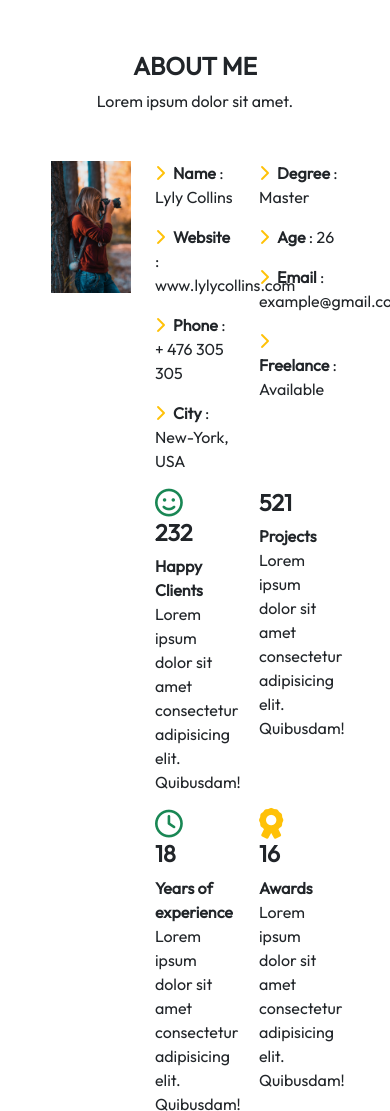
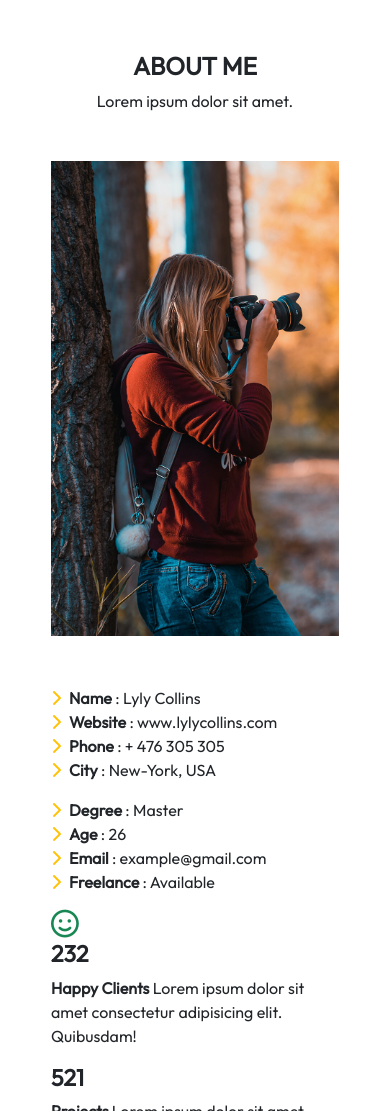
Before and after one commit to ca7vin/template-Ex3, a website: page index.html in a window 390 px wide. Shown: the part 889-2000 px from the top of the page. Drawn offline with nearby package versions, Linux system fonts and the light colour scheme.

Commit message:
Responsive alplha

```diff
--- a/index.html
+++ b/index.html
@@ -14,8 +14,8 @@
     <header>
         <!-- NAVBAR START -->
         <nav class="navbar navbar-expand-lg navbar-light bg-*">
-            <div class="container-fluid">
-                <button class="navbar-toggler" type="button" data-bs-toggle="collapse"
+            <div class="container-fluid text-center">
+                <button class="navbar-toggler mx-auto" type="button" data-bs-toggle="collapse"
                     data-bs-target="#navbarSupportedContent" aria-controls="navbarSupportedContent"
                     aria-expanded="false" aria-label="Toggle navigation">
                     <span class="navbar-toggler-icon"></span>
@@ -66,8 +66,8 @@
         <div class="container-fluid">
             <div class="row">
                 <div class="banner col-12 d-flex flex-column align-items-center justify-content-center">
-                    <h1 class="text-white">Laura Thompson</h1>
-                    <span class="text-light text-uppercase fs-6">I'm a professionnal photographer in New-York
+                    <h1 class="text-white text-center">Laura Thompson</h1>
+                    <span class="text-light text-uppercase text-center fs-6">I'm a professionnal photographer in New-York
                         City</span>
                     <i class="fas fa-chevron-down fs-2 text-light pt-5"></i>
                 </div>
@@ -76,7 +76,7 @@
         <!-- BANNER END -->
     </header>
     <section class="aboutMe py-5">
-        <div class="container-fluid d-flex flex-column justify-content-sm-between align-items-center">
+        <div class="container-fluid d-flex flex-column justify-content-between align-items-center">
             <!-- ROW 1 start -->
             <div class="row d-flex py-5">
                 <div class="col-12 d-flex flex-column align-items-center justify-content-center">
@@ -86,30 +86,30 @@
             </div>
             <!-- ROW 1 end -->
             <div class="row">
-                <div class="col-4">
-                    <img class="w-100" src="./public/img/me.jpg" alt="">
+                <div class="col-lg-4 col-12">
+                    <img class="w-100 about-pic" src="./public/img/me.jpg" alt="">
                 </div>
-                <div class="col-8 d-flex flex-column justify-content-sm-between">
+                <div class="col-lg-8 col-12 d-flex flex-column justify-content-between">
                     <div class="row">
-                        <div class="col-6">
+                        <div class="col-lg-6 col-sm-6 col-12">
                             <ul>
-                                <li class="pb-3"><i class="fas fa-chevron-right text-warning pe-2"></i><span
+                                <li class="pb-lg-3"><i class="fas fa-chevron-right text-warning pe-2"></i><span
                                         class="fw-bold">Name</span> : Lyly Collins</li>
-                                <li class="pb-3"><i class="fas fa-chevron-right text-warning pe-2"></i><span
+                                <li class="pb-lg-3"><i class="fas fa-chevron-right text-warning pe-2"></i><span
                                         class="fw-bold">Website</span> : www.lylycollins.com</li>
-                                <li class="pb-3"><i class="fas fa-chevron-right text-warning pe-2"></i><span
+                                <li class="pb-lg-3"><i class="fas fa-chevron-right text-warning pe-2"></i><span
                                         class="fw-bold">Phone</span> : + 476 305 305</li>
                                 <li><i class="fas fa-chevron-right text-warning pe-2"></i><span
                                         class="fw-bold">City</span> : New-York, USA</li>
                             </ul>
                         </div>
-                        <div class="col-6">
+                        <div class="col-lg-6 col-sm-6 col-12">
                             <ul>
-                                <li class="pb-3"><i class="fas fa-chevron-right text-warning pe-2"></i><span
+                                <li class="pb-lg-3"><i class="fas fa-chevron-right text-warning pe-2"></i><span
                                         class="fw-bold">Degree</span> : Master</li>
-                                <li class="pb-3"><i class="fas fa-chevron-right text-warning pe-2"></i><span
+                                <li class="pb-lg-3"><i class="fas fa-chevron-right text-warning pe-2"></i><span
                                         class="fw-bold">Age</span> : 26</li>
-                                <li class="pb-3"><i class="fas fa-chevron-right text-warning pe-2"></i><span
+                                <li class="pb-lg-3"><i class="fas fa-chevron-right text-warning pe-2"></i><span
                                         class="fw-bold">Email</span> : example@gmail.com</li>
                                 <li><i class="fas fa-chevron-right text-warning pe-2"></i><span
                                         class="fw-bold">Freelance</span> : Available</li>
@@ -117,12 +117,12 @@
                         </div>
                     </div>
                     <div class="row">
-                        <div class="col-6">
+                        <div class="col-lg-6 col-12 d-lg-block d-flex">
                             <div class="row">
-                                <div class="col-2">
+                                <div class="col-lg-2 col-12">
                                     <i class="far fa-smile fs-1 text-success"></i>
                                 </div>
-                                <div class="col-10">
+                                <div class="col-lg-10 col-12">
                                     <h3 class="fw-bold">232</h3>
                                     <p><span class="fw-bold">Happy Clients</span> Lorem ipsum dolor sit amet consectetur
                                         adipisicing
@@ -130,10 +130,10 @@
                                 </div>
                             </div>
                         </div>
-                        <div class="col-6">
+                        <div class="col-lg-6 col-12 d-lg-block d-flex">
                             <div class="row">
-                                <div class="col-2"></div>
-                                <div class="col-10">
+                                <div class="col-lg-2 col-12"></div>
+                                <div class="col-lg-10 col-12">
                                     <h3 class="fw-bold">521</h3>
                                     <p><span class="fw-bold">Projects</span> Lorem ipsum dolor sit amet consectetur
                                         adipisicing elit.
@@ -143,12 +143,12 @@
                         </div>
                     </div>
                     <div class="row">
-                        <div class="col-6">
+                        <div class="col-lg-6 col-12 d-lg-block d-flex">
                             <div class="row">
-                                <div class="col-2">
+                                <div class="col-lg-2 col-12">
                                     <i class="far fa-clock fs-1 text-success"></i>
                                 </div>
-                                <div class="col-10">
+                                <div class="col-lg-10 col-12">
                                     <h3 class="fw-bold">18</h3>
                                     <p><span class="fw-bold">Years of experience</span> Lorem ipsum dolor sit amet
                                         consectetur
@@ -156,12 +156,12 @@
                                 </div>
                             </div>
                         </div>
-                        <div class="col-6">
+                        <div class="col-lg-6 col-12 d-lg-block d-flex">
                             <div class="row">
-                                <div class="col-2">
+                                <div class="col-lg-2 col-12">
                                     <i class="fas fa-award fs-1 text-warning"></i>
                                 </div>
-                                <div class="col-10">
+                                <div class="col-lg-10 col-12">
                                     <h3 class="fw-bold">16</h3>
                                     <p><span class="fw-bold">Awards</span> Lorem ipsum dolor sit amet consectetur
                                         adipisicing elit.
@@ -229,7 +229,7 @@
                 </div>
             </div>
             <div class="row">
-                <div class="col-3">
+                <div class="col-lg-3 col-12">
                     <div class="container d-flex flex-column align-items-center justify-content-center shadow py-3">
                         <div class="border-icon">
                             <i class="fab fa-dribbble fs-3 text-warning"><a href=""></a></i>
@@ -240,7 +240,7 @@
                             voluptate similique facilis, dignissimos inventore.</p>
                     </div>
                 </div>
-                <div class="col-3">
+                <div class="col-lg-3 col-12">
                     <div class="container d-flex flex-column align-items-center justify-content-center shadow py-3">
                         <div class="border-icon">
                             <i class="fab fa-accessible-icon fs-3 text-warning"><a href=""></a></i>
@@ -251,7 +251,7 @@
                             voluptate similique facilis, dignissimos inventore.</p>
                     </div>
                 </div>
-                <div class="col-3">
+                <div class="col-lg-3 col-12">
                     <div class="container d-flex flex-column align-items-center justify-content-center shadow py-3">
                         <div class="border-icon">
                             <i class="fab fa-airbnb fs-3 text-warning"><a href=""></a></i>
@@ -262,7 +262,7 @@
                             voluptate similique facilis, dignissimos inventore.</p>
                     </div>
                 </div>
-                <div class="col-3">
+                <div class="col-lg-3 col-12">
                     <div class="container d-flex flex-column align-items-center justify-content-center shadow py-3">
                         <div class="border-icon">
                             <i class="fas fa-globe-americas fs-3 text-warning"><a href=""></a></i>
--- a/src/sass/style.sass
+++ b/src/sass/style.sass
@@ -75,3 +75,16 @@
         justify-content: center
         background-color: #FFC107
         border-radius: 50%
+
+
+@media only screen and (max-width:576px)
+header
+    background-position: right
+    .banner
+        h1
+            font-size: 36px !important
+        span
+            font-size: 12px !important
+.about-pic
+    padding-bottom: 50px !important
+.aboutMe
```
Also changed, not shown: public/css/style.css, 1 other file.
